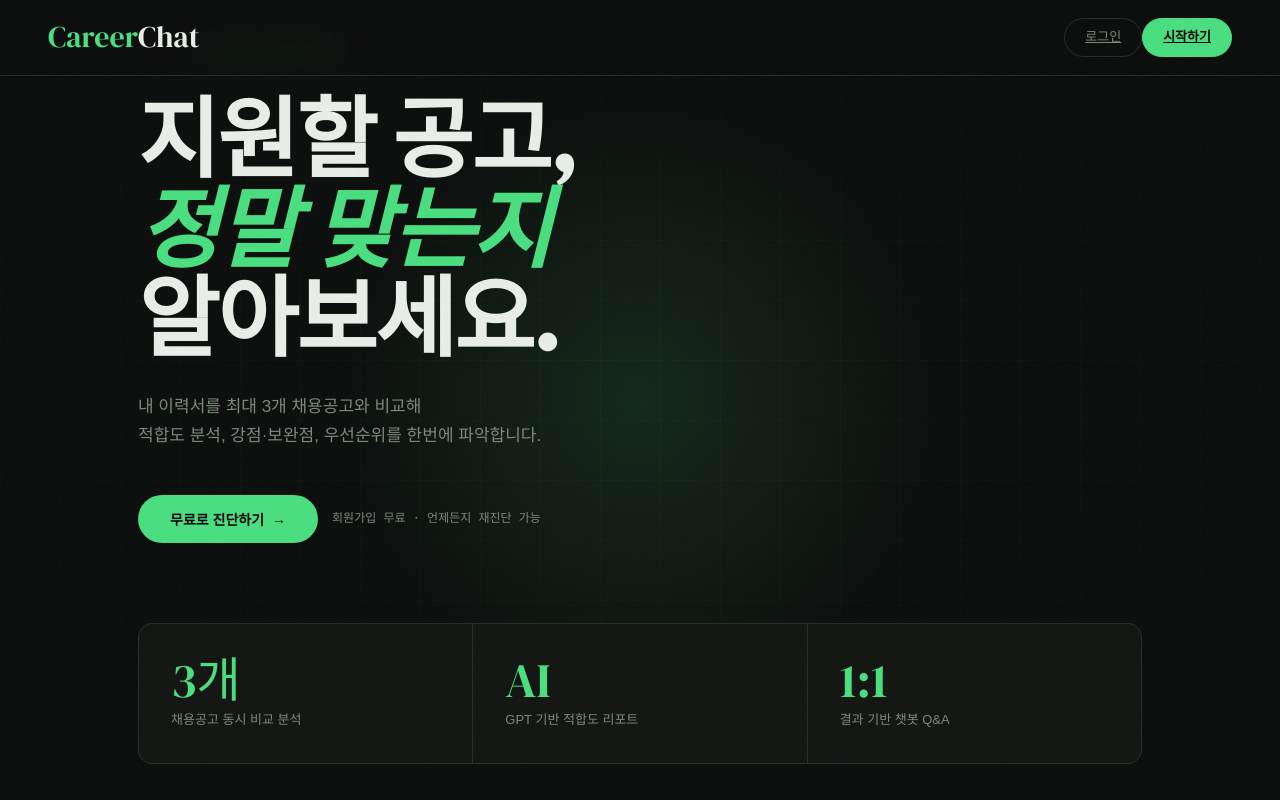
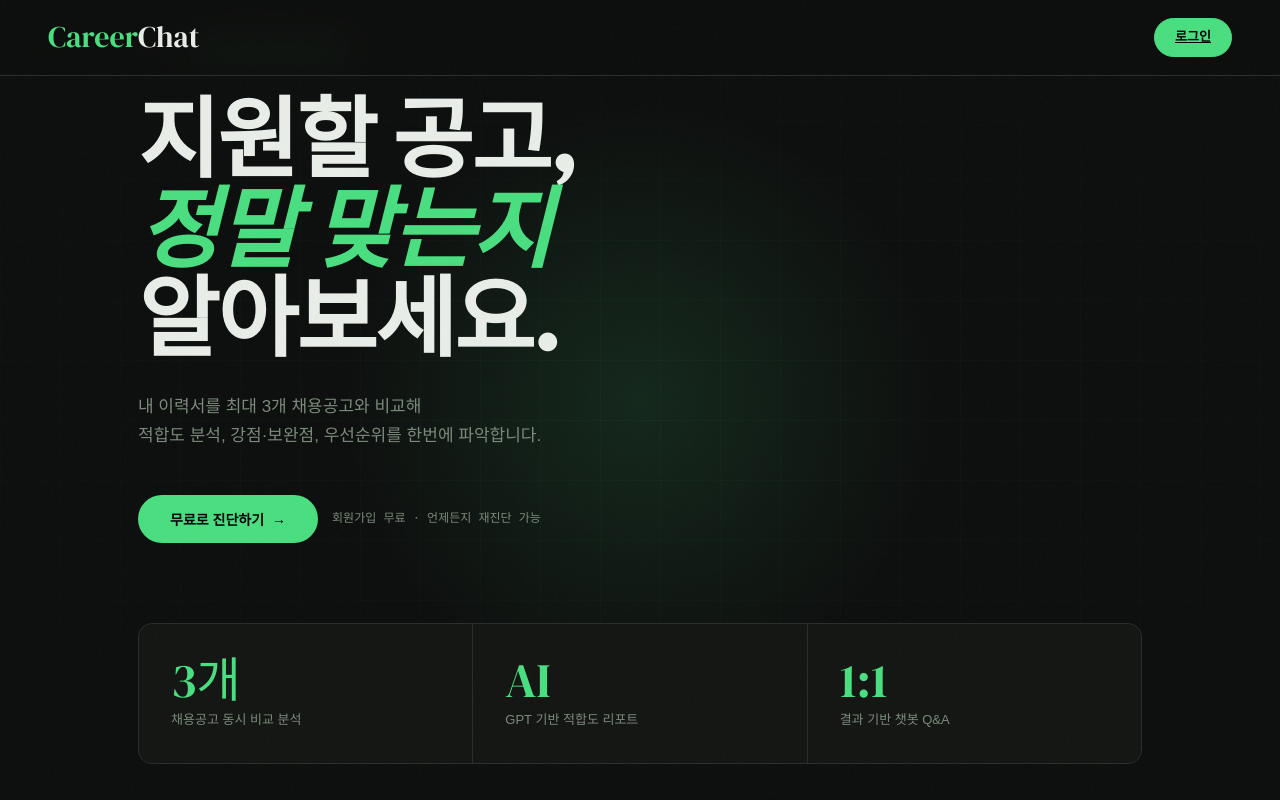
Before and after one commit to seokhyunmoon/CareerChat, a React (Vite) app in the folder apps/web/: page / in a window 1280 px wide. Shown: the top 800 px of the page. Built offline with nearby package versions, Linux system fonts and the light colour scheme; no server answers; a web font is replaced by a local one.

Commit message:
[feature] Navbar 메뉴 구조 및 인증 버튼 정리

```diff
--- a/apps/web/src/components/common/Navbar.jsx
+++ b/apps/web/src/components/common/Navbar.jsx
@@ -68,8 +68,7 @@ export default function Navbar({ isLoggedIn, user, onLogout }) {
             </div>
           ) : (
             <div className="flex gap-2" id="nav-auth-btns">
-              <Link to="/login" className="nav-btn">로그인</Link>
-              <Link to="/login" className="nav-btn primary">시작하기</Link>
+              <Link to="/login" className="nav-btn primary">로그인</Link>
             </div>
           )}
         </div>
```
